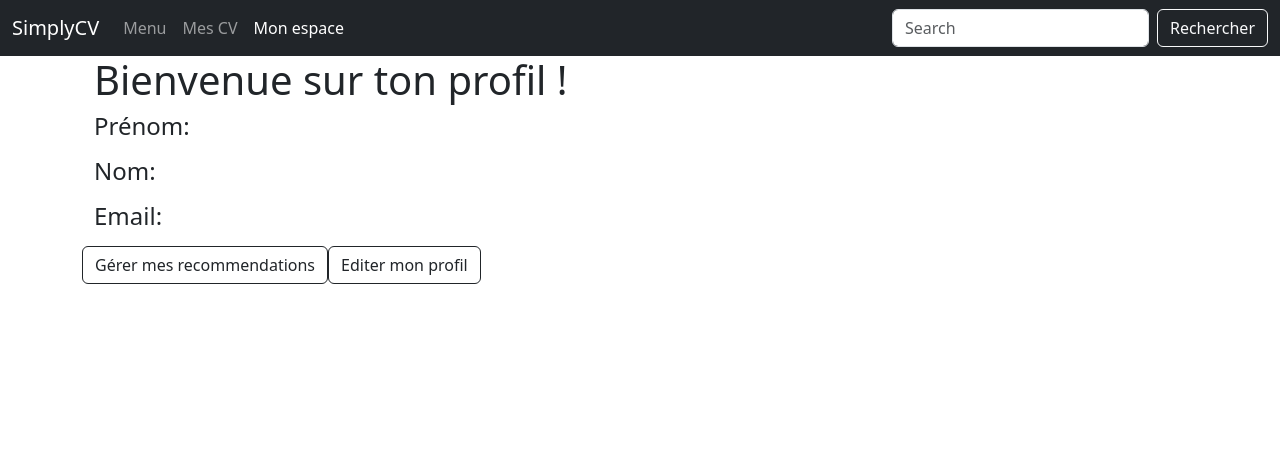
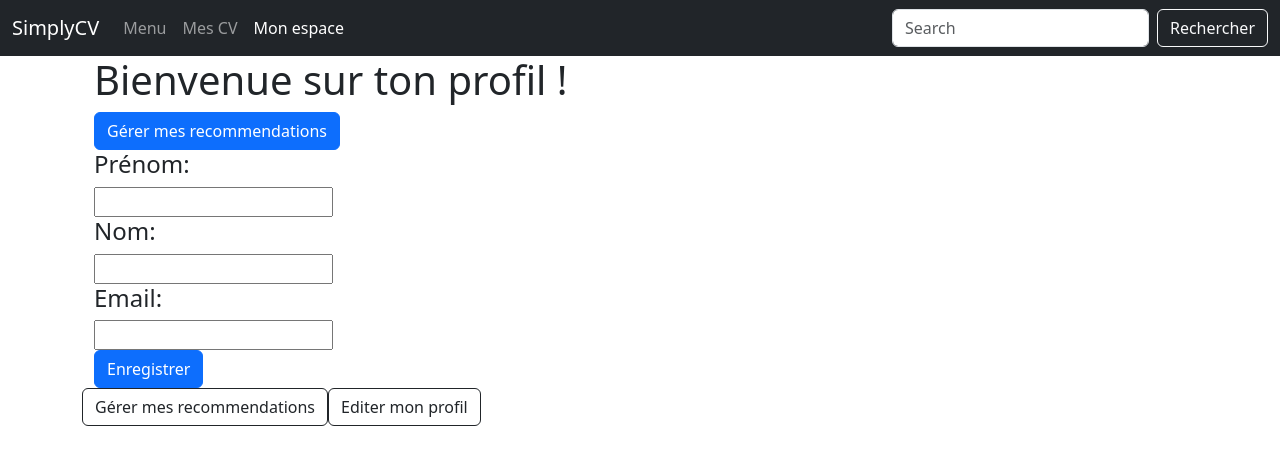
Before and after one commit to Louisrca/generateur-cv-grp1, a React (Vite) app in the folder web/: page /profile in a window 1280 px wide. Shown: the top 464 px of the page. Built offline with nearby package versions, Linux system fonts and the light colour scheme; no server answers; sample sign-in values are in the browser's storage.

Commit message:
dynamique form

```diff
--- a/web/src/composant/UserForm/UserForm.jsx
+++ b/web/src/composant/UserForm/UserForm.jsx
@@ -1,15 +1,30 @@
-import { useGetUserById } from "../../api/user/user";
+import { useGetUserById, useUpdateById } from "../../api/user/user";
 import useAuth from "../../hooks/useAuth";
 import Button from "react-bootstrap/Button";
+import { useState } from "react";
 
 function UserForm() {
-    const user=useAuth();
-    const {data: userInformation} = useGetUserById(user.user.id)
+  const [isEditing, setIsEditing] = useState(false);
+  const user = useAuth();
+  const { data: userInformation } = useGetUserById(user.user.id);
+  const updateUser = useUpdateById();
 
-    return(
+  const handleSubmit = (e) => {
+    e.preventDefault();
+    const formData = new FormData(e.target);
+    const data = Object.fromEntries(formData.entries());
+    updateUser.mutate({ id: user.user.id, data });
+  };
+
+  return (
     <div>
       <div className="container">
         <h1>Bienvenue sur ton profil {userInformation?.name} !</h1>
+        <Button variant="primary" onClick={() => setIsEditing(!isEditing)}>
+          Gérer mes recommendations
+        </Button>
+        {isEditing ? (
+          <>
             <div className="name">
               <h4>Prénom:</h4>
               <p>{userInformation?.name}</p>
@@ -22,14 +37,30 @@ function UserForm() {
               <h4>Email:</h4>
               <p>{userInformation?.email}</p>
             </div>
+          </>
+        ) : (
+          <form onSubmit={handleSubmit}>
+            <div className="name">
+              <h4>Prénom:</h4>
+              <input type="text" name="name" />
             </div>
-            <Button variant="outline-dark" onClick={() => navigate(`/`)}>
-                Gérer mes recommendations
+            <div className="lastname">
+              <h4>Nom:</h4>
+              <input type="text" name="lastname" />
+            </div>
+            <div className="Email">
+              <h4>Email:</h4>
+              <input type="text" name="email" />
+            </div>
+            <Button variant="primary" type="submit">
+              Enregistrer
             </Button>
-            <Button variant="outline-dark" onClick={() => navigate(`/`)}>
-                Editer mon profil
-            </Button>
+          </form>
+        )}
       </div>
-    )
+      <Button variant="outline-dark">Gérer mes recommendations</Button>
+      <Button variant="outline-dark">Editer mon profil</Button>
+    </div>
+  );
 }
 export default UserForm;
```
Lines whose indentation alone changed are shown as unchanged.
